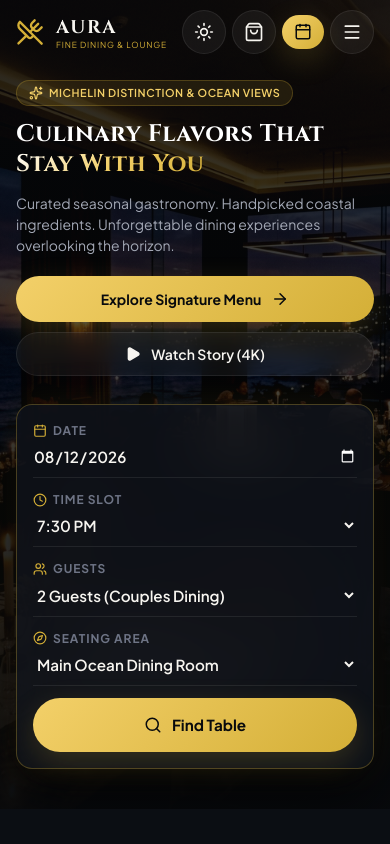
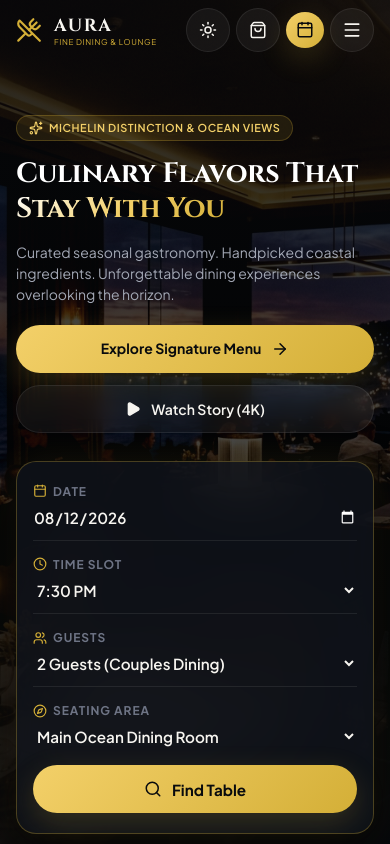
Before and after one commit to pathumsenadeera/restaurant-website, a React (Vite) app: page / in a window 390 px wide. Shown: the top 844 px of the page. Built offline with nearby package versions, Linux system fonts and the light colour scheme.

Commit message:
Refine mobile layout, action buttons, iOS safe area padding, and field borders

```diff
--- a/src/components/Navbar.jsx
+++ b/src/components/Navbar.jsx
@@ -17,7 +17,7 @@ export default function Navbar({ cartCount, onOpenCart, onOpenReservation, theme
     <nav className={`navbar ${scrolled ? 'scrolled' : ''}`}>
       <div className="container nav-inner">
         <a href="#" className="brand-logo">
-          <UtensilsCrossed className="brand-icon" size={28} />
+          <UtensilsCrossed className="brand-icon" size={26} />
           <div>
             <span className="brand-name">AURA</span>
             <span className="brand-sub">FINE DINING & LOUNGE</span>
@@ -25,11 +25,11 @@ export default function Navbar({ cartCount, onOpenCart, onOpenReservation, theme
         </a>
 
         <ul className={`nav-links ${mobileMenuOpen ? 'mobile-active' : ''}`}>
-          <li><a href="#hero" className="nav-link active">Home</a></li>
-          <li><a href="#menu" className="nav-link">Menu</a></li>
-          <li><a href="#experiences" className="nav-link">Experiences</a></li>
-          <li><a href="#story" className="nav-link">Chef's Story</a></li>
-          <li><a href="#reviews" className="nav-link">Reviews</a></li>
+          <li><a href="#hero" className="nav-link active" onClick={() => setMobileMenuOpen(false)}>Home</a></li>
+          <li><a href="#menu" className="nav-link" onClick={() => setMobileMenuOpen(false)}>Menu</a></li>
+          <li><a href="#experiences" className="nav-link" onClick={() => setMobileMenuOpen(false)}>Experiences</a></li>
+          <li><a href="#story" className="nav-link" onClick={() => setMobileMenuOpen(false)}>Chef's Story</a></li>
+          <li><a href="#reviews" className="nav-link" onClick={() => setMobileMenuOpen(false)}>Reviews</a></li>
         </ul>
 
         <div className="nav-actions">
@@ -40,23 +40,23 @@ export default function Navbar({ cartCount, onOpenCart, onOpenReservation, theme
             title={`Switch to ${theme === 'dark' ? 'Light' : 'Dark'} Mode`}
             aria-label="Toggle dark/light theme"
           >
-            {theme === 'dark' ? <Sun size={20} /> : <Moon size={20} />}
+            {theme === 'dark' ? <Sun size={18} /> : <Moon size={18} />}
           </button>
 
           <button className="btn-icon" onClick={onOpenCart} title="View Order">
-            <ShoppingBag size={20} />
+            <ShoppingBag size={18} />
             {cartCount > 0 && <span className="badge-dot">{cartCount}</span>}
           </button>
 
-          <button className="btn-primary" onClick={onOpenReservation}>
+          <button className="btn-primary nav-reserve-btn" onClick={onOpenReservation}>
             <Calendar size={18} />
-            <span>Reserve Table</span>
+            <span className="reserve-btn-text">Reserve Table</span>
           </button>
 
           <button
             className="btn-icon mobile-toggle"
-            style={{ display: 'none' }}
             onClick={() => setMobileMenuOpen(!mobileMenuOpen)}
+            aria-label="Toggle Navigation Menu"
           >
             {mobileMenuOpen ? <X size={20} /> : <MenuIcon size={20} />}
           </button>
--- a/src/index.css
+++ b/src/index.css
@@ -1395,29 +1395,32 @@ body {
 @media (max-width: 768px) {
   .navbar {
     padding: 10px 0;
+    padding-top: calc(8px + env(safe-area-inset-top, 0px));
   }
 
   .brand-name {
-    font-size: 1.15rem;
+    font-size: 1.1rem;
   }
 
   .brand-sub {
-    font-size: 0.525rem;
-    letter-spacing: 0.1em;
+    font-size: 0.5rem;
+    letter-spacing: 0.08em;
   }
 
   .nav-actions {
     gap: 6px;
   }
 
-  .nav-actions .btn-primary span {
-    display: none;
-  }
-
-  .nav-actions .btn-primary {
-    padding: 8px 12px;
-    font-size: 0.8rem;
-    border-radius: var(--radius-pill);
+  .reserve-btn-text {
+    display: none !important;
+  }
+
+  .nav-reserve-btn {
+    padding: 8px 10px !important;
+    height: 36px !important;
+    min-width: 36px !important;
+    border-radius: 50% !important;
+    justify-content: center !important;
   }
 }
 
@@ -1439,120 +1442,132 @@ body {
   }
 
   .hero-section {
-    padding-top: 80px;
-    padding-bottom: 40px;
-    min-height: auto;
+    padding-top: calc(115px + env(safe-area-inset-top, 0px)) !important;
+    padding-bottom: 40px !important;
+    min-height: auto !important;
   }
 
   .hero-content {
-    margin-bottom: 28px;
-    width: 100%;
-    max-width: 100%;
+    margin-bottom: 28px !important;
+    width: 100% !important;
+    max-width: 100% !important;
   }
 
   .gold-badge {
-    font-size: 0.68rem;
-    padding: 5px 12px;
-    max-width: 100%;
-    white-space: normal;
-    word-break: normal;
-    text-align: center;
-    line-height: 1.3;
-    box-sizing: border-box;
+    font-size: 0.68rem !important;
+    padding: 5px 12px !important;
+    max-width: 100% !important;
+    white-space: normal !important;
+    word-break: normal !important;
+    text-align: center !important;
+    line-height: 1.3 !important;
+    box-sizing: border-box !important;
   }
 
   .hero-title {
-    font-size: 1.5rem !important;
+    font-size: 1.75rem !important;
     line-height: 1.25 !important;
-    margin: 12px 0 14px !important;
+    margin: 14px 0 16px !important;
     word-break: normal !important;
     overflow-wrap: normal !important;
     white-space: normal !important;
+    letter-spacing: -0.01em !important;
   }
 
   .hero-subtitle {
-    font-size: 0.875rem;
-    line-height: 1.5;
-    margin-bottom: 20px;
+    font-size: 0.875rem !important;
+    line-height: 1.5 !important;
+    margin-bottom: 20px !important;
   }
 
   .hero-buttons {
-    flex-direction: column;
-    width: 100%;
-    gap: 10px;
+    display: flex !important;
+    flex-direction: column !important;
+    width: 100% !important;
+    gap: 12px !important;
+    align-items: stretch !important;
   }
 
   .hero-buttons .btn-primary,
   .hero-buttons .btn-secondary {
-    width: 100%;
-    justify-content: center;
-    padding: 12px 16px;
-    font-size: 0.875rem;
-    box-sizing: border-box;
+    width: 100% !important;
+    height: 48px !important;
+    padding: 0 20px !important;
+    justify-content: center !important;
+    white-space: nowrap !important;
+    font-size: 0.875rem !important;
+    border-radius: var(--radius-pill) !important;
+    box-sizing: border-box !important;
   }
 
   .floating-booking-widget {
-    grid-template-columns: 1fr;
-    padding: 16px;
-    gap: 12px;
-    border-radius: 16px;
-    width: 100%;
-    box-sizing: border-box;
+    grid-template-columns: 1fr !important;
+    padding: 20px 16px !important;
+    gap: 14px !important;
+    border-radius: 20px !important;
+    width: 100% !important;
+    box-sizing: border-box !important;
   }
 
   .floating-booking-widget .btn-primary {
-    width: 100%;
-    height: 48px;
+    width: 100% !important;
+    height: 48px !important;
   }
 
   .booking-field {
-    border-right: none;
-    border-bottom: 1px solid var(--border-light);
-    padding-right: 0;
-    padding-bottom: 10px;
+    border-right: none !important;
+    border-bottom: 1px solid var(--border-light) !important;
+    padding-right: 0 !important;
+    padding-bottom: 12px !important;
+    margin-bottom: 0 !important;
+  }
+
+  .booking-field:last-of-type {
+    border-bottom: none !important;
+    padding-bottom: 4px !important;
   }
 
   .dishes-grid, .exp-grid, .reviews-grid, .trust-badges-grid {
-    grid-template-columns: 1fr;
-    gap: 20px;
+    grid-template-columns: 1fr !important;
+    gap: 20px !important;
   }
 
   .section-title {
-    font-size: 1.8rem;
+    font-size: 1.8rem !important;
   }
 
   .footer-grid {
-    grid-template-columns: 1fr;
-    gap: 30px;
+    grid-template-columns: 1fr !important;
+    gap: 30px !important;
   }
 
   .promo-card {
-    flex-direction: column;
-    padding: 20px;
-    text-align: center;
+    flex-direction: column !important;
+    padding: 20px !important;
+    text-align: center !important;
   }
 
   .promo-badge-circle {
-    position: static;
-    transform: none;
-    margin: 20px auto 0;
-    width: 100px;
-    height: 100px;
+    position: static !important;
+    transform: none !important;
+    margin: 20px auto 0 !important;
+    width: 100px !important;
+    height: 100px !important;
   }
 
   .modal-content {
-    padding: 0;
-    max-height: 95vh;
+    padding: 0 !important;
+    max-height: 95vh !important;
   }
 
   .chef-img-card {
-    height: 280px;
+    height: 280px !important;
   }
 
   .footer-bottom {
-    flex-direction: column;
-    gap: 14px;
-    text-align: center;
+    flex-direction: column !important;
+    gap: 14px !important;
+    text-align: center !important;
   }
 }
 
```
